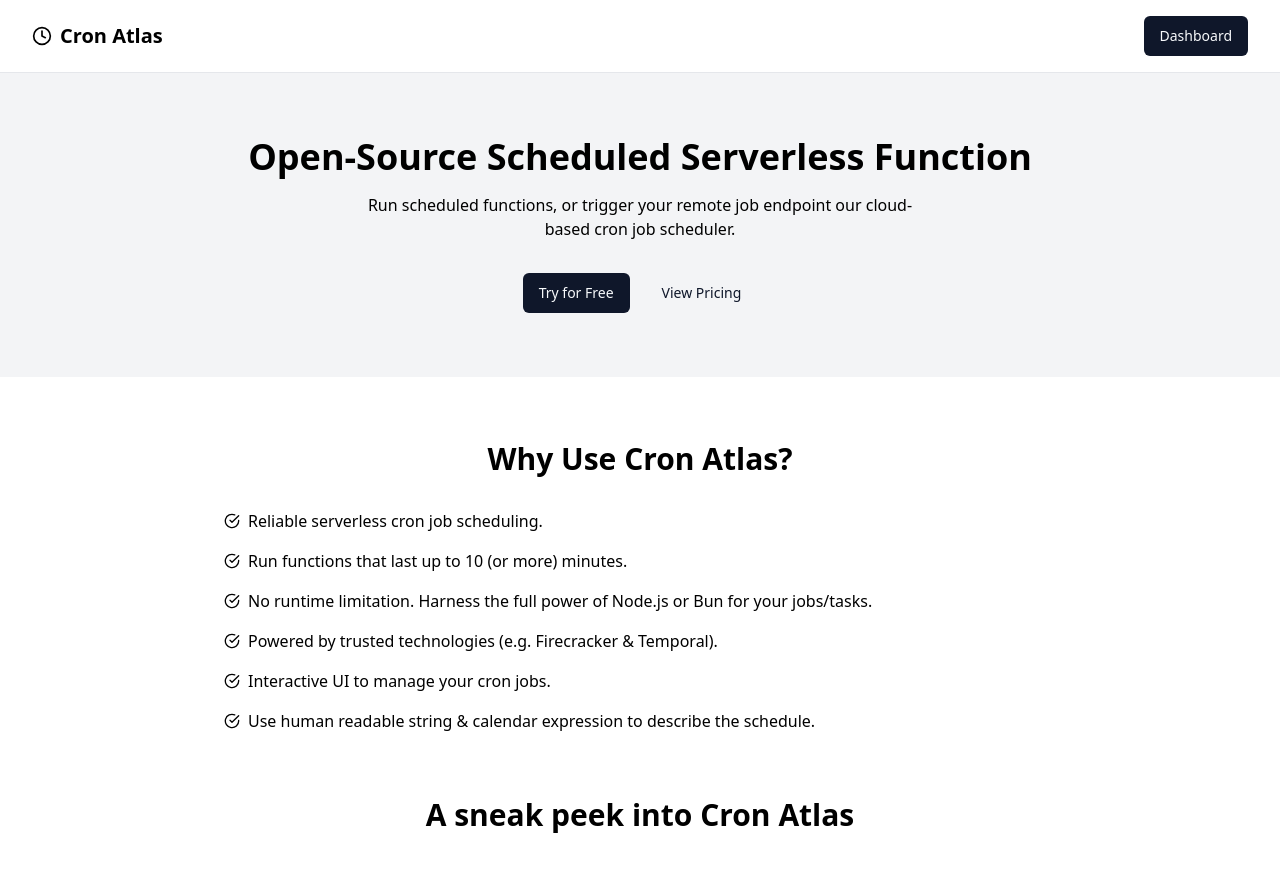
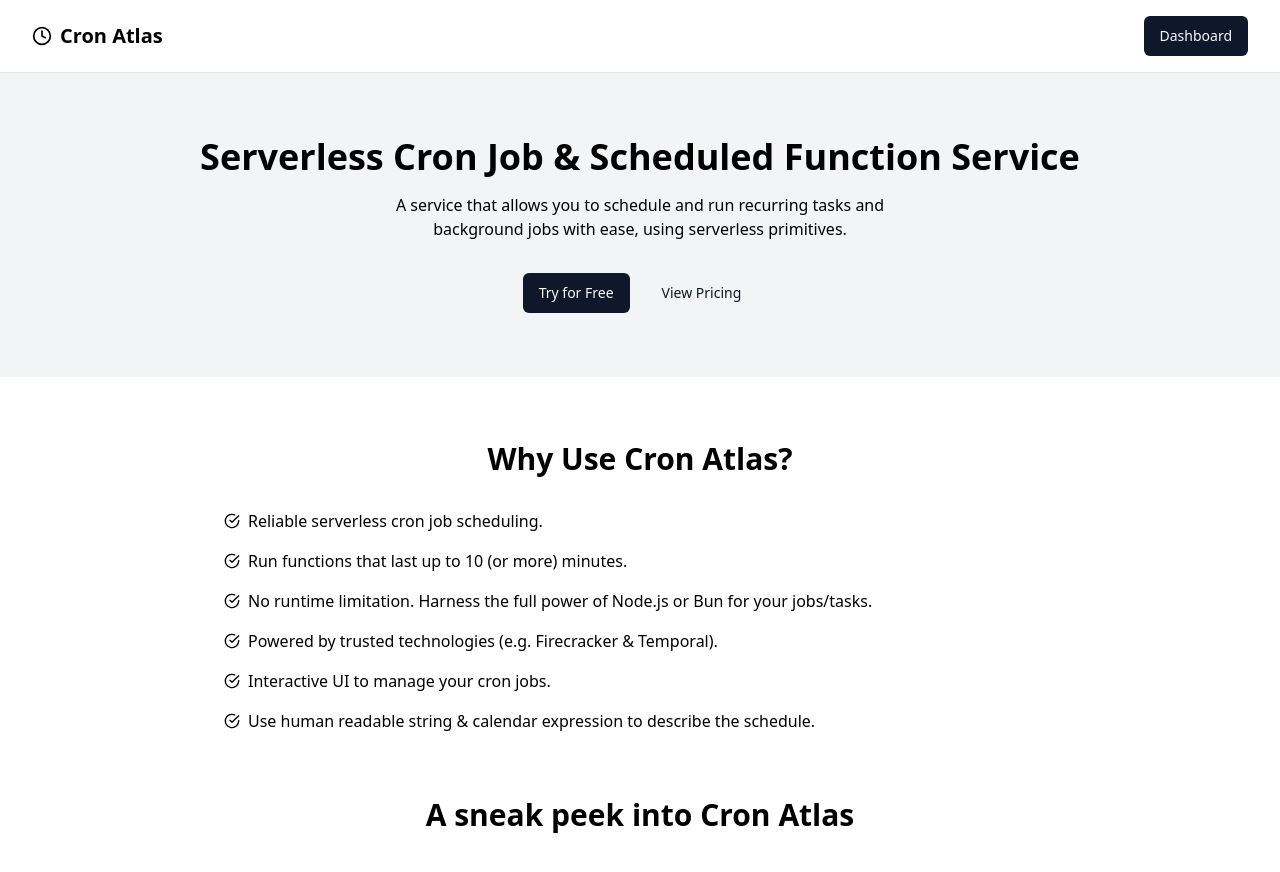
Before and after one commit to pmbanugo/cron-atlas, a React (Vite) app in the folder apps/website/: page / in a window 1280 px wide. Shown: the top 872 px of the page. Built offline with nearby package versions, Linux system fonts and the light colour scheme; grey boxes are pictures that could not be loaded.

Commit message:
chore (website): update sub-heading

```diff
--- a/apps/website/src/pages/home.tsx
+++ b/apps/website/src/pages/home.tsx
@@ -35,11 +35,11 @@
       </nav>
       <header className="text-center py-16">
         <h2 className="text-4xl font-bold mb-4">
-          Open-Source Scheduled Serverless Function
+          Serverless Cron Job & Scheduled Function Service
         </h2>
         <p className="max-w-xl mx-auto mb-8">
-          Run scheduled functions, or trigger your remote job endpoint our
-          cloud-based cron job scheduler.
+          A service that allows you to schedule and run recurring tasks and
+          background jobs with ease, using serverless primitives.
         </p>
         <div className="flex justify-center gap-4">
           <Button asChild>
```
